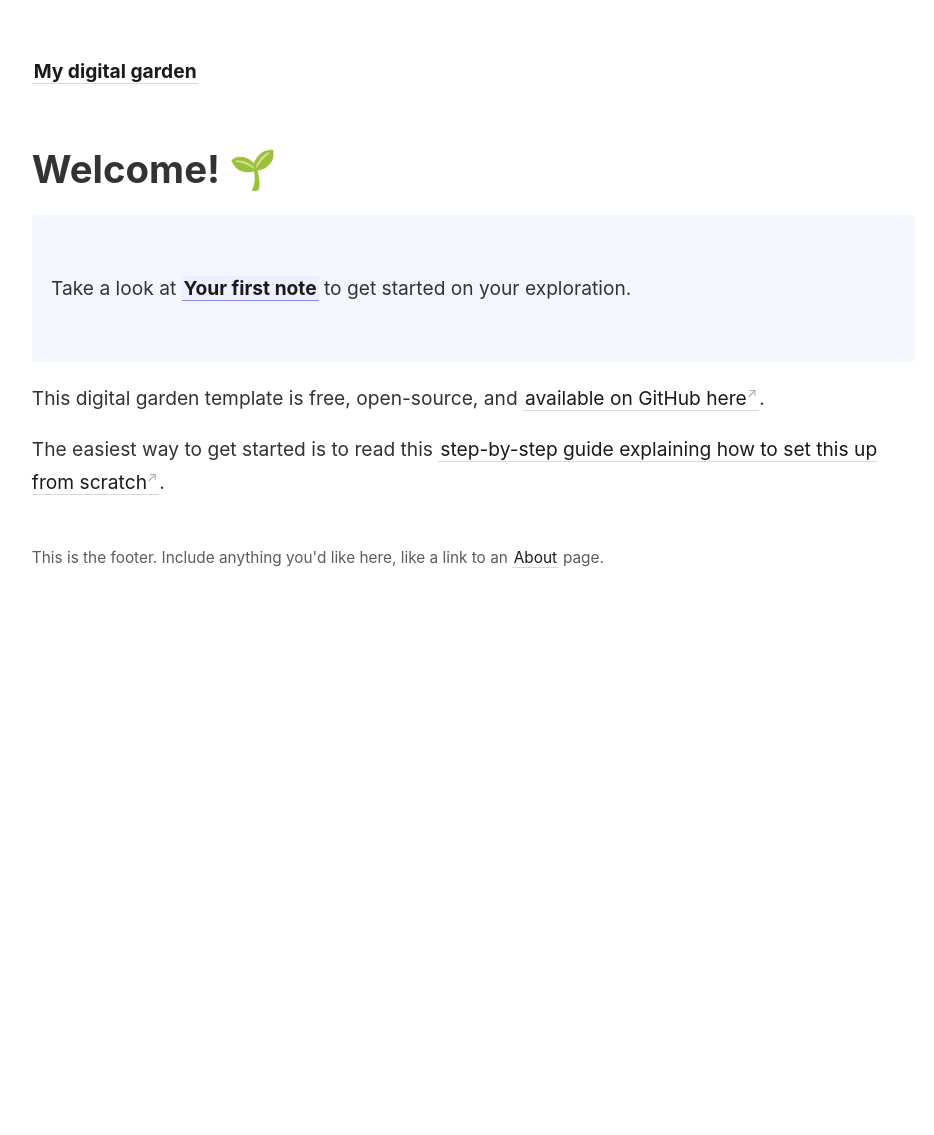
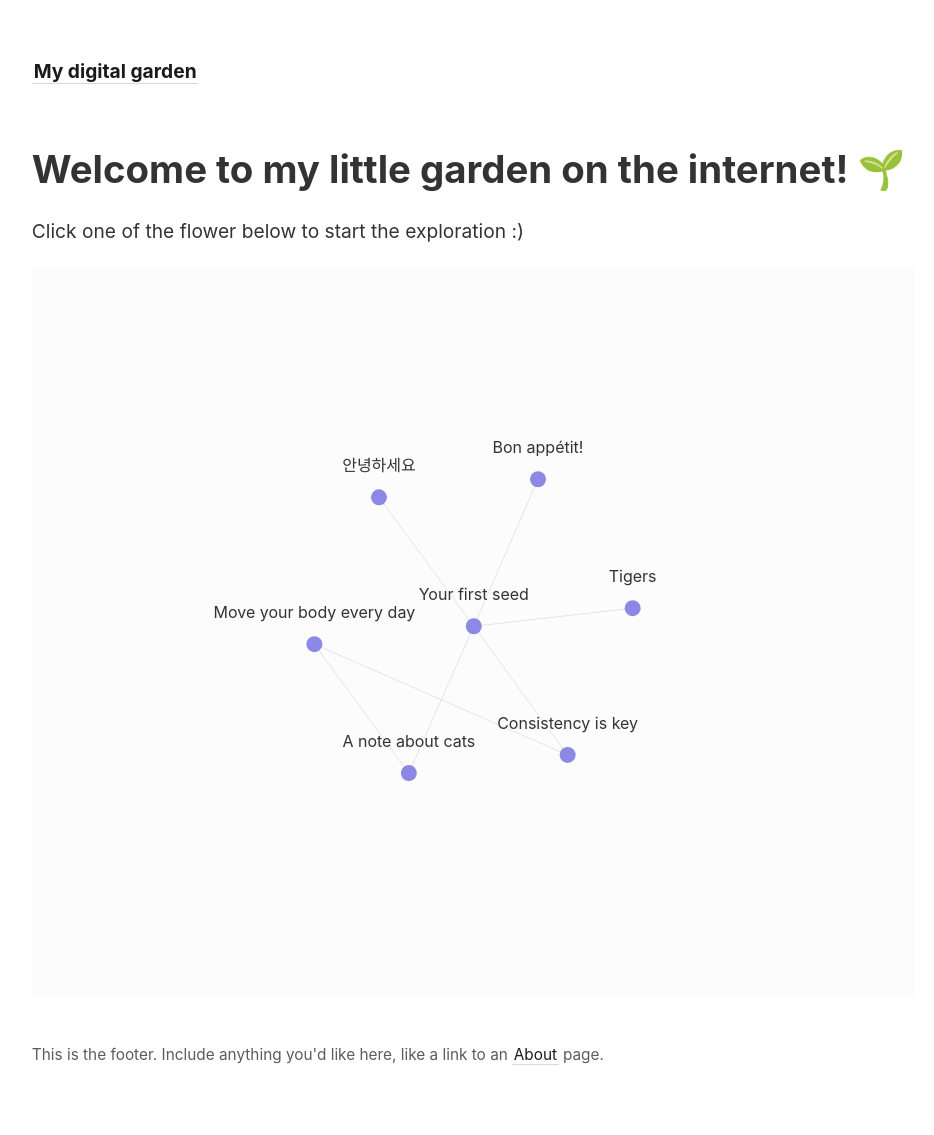
Before and after one commit to shyamjesal/digitalgarden, a Jekyll site: the page built from _pages/index.md, in a window 1280 px wide. Shown: the whole page, without its empty margins (45-979 px from the left). Built offline with Jekyll 4.4.1, drawn with Linux system fonts in a browser that asks for light colours; before the commit the page ends 900 px from its top, so only the background shows below that.

Commit message:
add graph to the home page

```diff
--- a/_includes/footer.html
+++ b/_includes/footer.html
@@ -1 +1 @@
-This is the footer. Include anything you'd like here, like a link to an <a class="internal-link" href="/about">About</a> page.
+This is the footer. Include anything you'd like here, like a link to an <a class="internal-link" href="{{ site.baseurl }}/about">About</a> page.
--- /dev/null
+++ b/_layouts/index.html
@@ -0,0 +1,11 @@
+---
+layout: default
+---
+
+<content>
+  {{ content }}
+</content>
+
+<p>Click one of the flower below to start the exploration :)</p>
+
+{% include notes_graph.html %}
--- a/_pages/index.md
+++ b/_pages/index.md
@@ -1,19 +1,20 @@
 ---
-layout: page
+layout: index
 title: Home
 id: home
 permalink: /
 ---
 
-# Welcome! 🌱
+# Welcome to my little garden on the internet! 🌱
 
-<p style="padding: 3em 1em; background: #f5f7ff; border-radius: 4px;">
+<!-- <p style="padding: 3em 1em; background: #f5f7ff; border-radius: 4px;">
   Take a look at <span style="font-weight: bold">[[Your first note]]</span> to get started on your exploration.
 </p>
 
 This digital garden template is free, open-source, and [available on GitHub here](https://github.com/maximevaillancourt/digital-garden-jekyll-template).
 
-The easiest way to get started is to read this [step-by-step guide explaining how to set this up from scratch](https://maximevaillancourt.com/blog/setting-up-your-own-digital-garden-with-jekyll).
+The easiest way to get started is to read this [step-by-step guide explaining how to set this up from scratch](https://maximevaillancourt.com/blog/setting-up-your-own-digital-garden-with-jekyll). -->
+
 
 <style>
   .wrapper {
```
